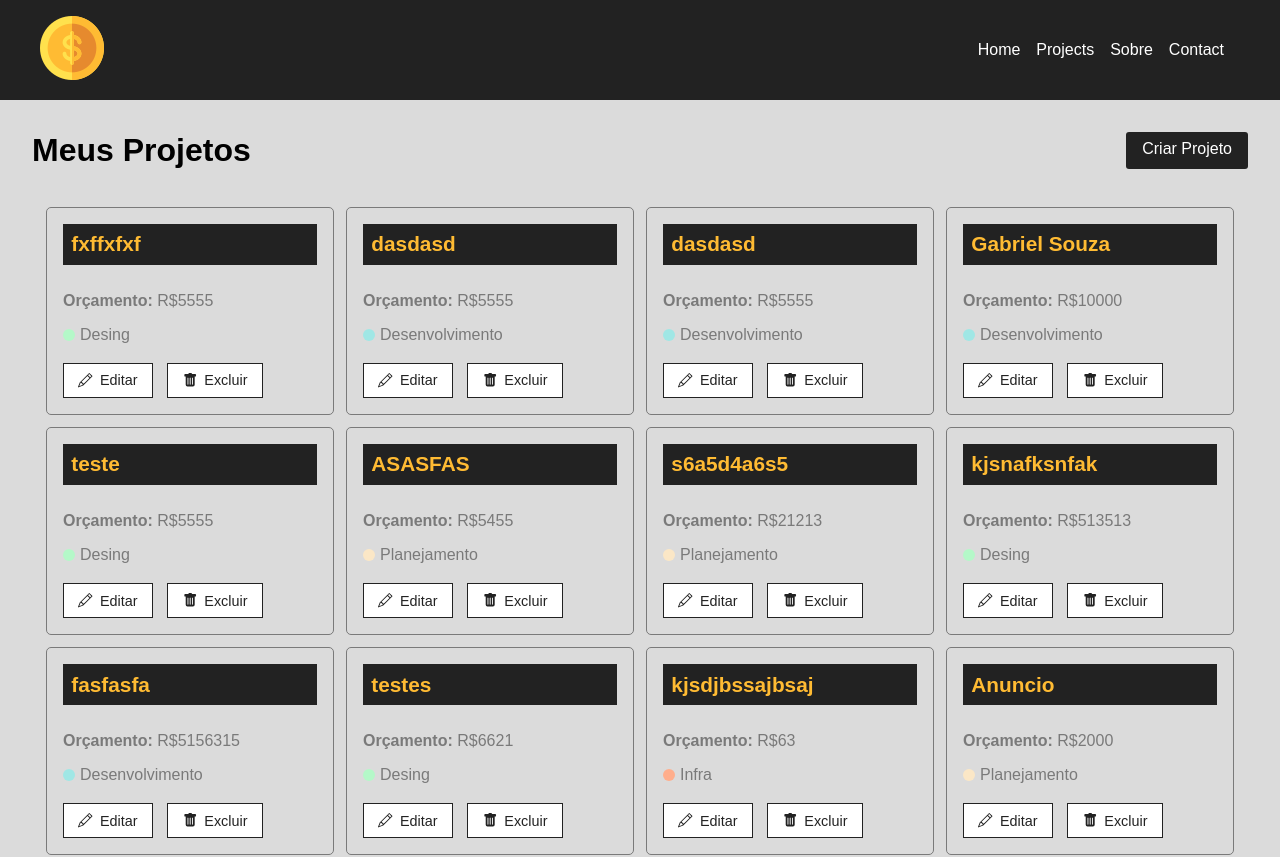
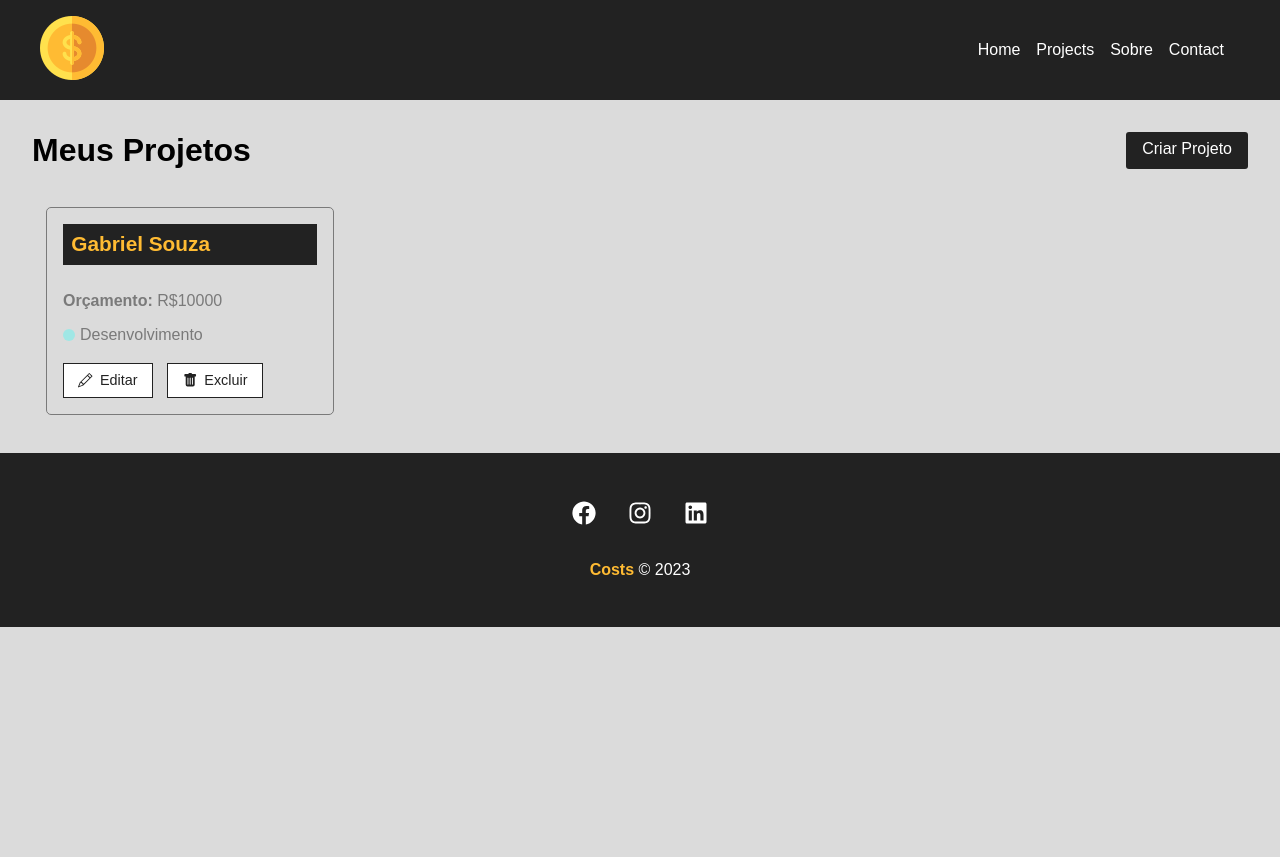
Before and after one commit to Gabr1elSouza/CostReact, a React (Create React App) app: page /projects in a window 1280 px wide. Shown: the top 857 px of the page. After the commit the page ends 800 px from the top, so only its background shows below. Built offline with nearby package versions, Linux system fonts and the light colour scheme; data requests are answered from the project's data file.

Commit message:
Delete Projects

```diff
--- a/db.json
+++ b/db.json
@@ -1,38 +1,5 @@
 {
   "projects": [
-    {
-      "name": "fxffxfxf",
-      "budget": "5555",
-      "category": {
-        "id": "3",
-        "name": "Desing"
-      },
-      "cost": 0,
-      "services": [],
-      "id": 1
-    },
-    {
-      "name": "dasdasd",
-      "budget": "5555",
-      "category": {
-        "id": "2",
-        "name": "Desenvolvimento"
-      },
-      "cost": 0,
-      "services": [],
-      "id": 2
-    },
-    {
-      "name": "dasdasd",
-      "budget": "5555",
-      "category": {
-        "id": "2",
-        "name": "Desenvolvimento"
-      },
-      "cost": 0,
-      "services": [],
-      "id": 3
-    },
     {
       "name": "Gabriel Souza",
       "budget": "10000",
@@ -43,94 +10,6 @@
       "cost": 0,
       "services": [],
       "id": 4
-    },
-    {
-      "name": "teste",
-      "budget": "5555",
-      "category": {
-        "id": "3",
-        "name": "Desing"
-      },
-      "cost": 0,
-      "services": [],
-      "id": 5
-    },
-    {
-      "name": "ASASFAS",
-      "budget": "5455",
-      "category": {
-        "id": "4",
-        "name": "Planejamento"
-      },
-      "cost": 0,
-      "services": [],
-      "id": 6
-    },
-    {
-      "name": "s6a5d4a6s5",
-      "budget": "21213",
-      "category": {
-        "id": "4",
-        "name": "Planejamento"
-      },
-      "cost": 0,
-      "services": [],
-      "id": 7
-    },
-    {
-      "name": "kjsnafksnfak",
-      "budget": "513513",
-      "category": {
-        "id": "3",
-        "name": "Desing"
-      },
-      "cost": 0,
-      "services": [],
-      "id": 8
-    },
-    {
-      "name": "fasfasfa",
-      "budget": "5156315",
-      "category": {
-        "id": "2",
-        "name": "Desenvolvimento"
-      },
-      "cost": 0,
-      "services": [],
-      "id": 9
-    },
-    {
-      "name": "testes",
-      "budget": "6621",
-      "category": {
-        "id": "3",
-        "name": "Desing"
-      },
-      "cost": 0,
-      "services": [],
-      "id": 10
-    },
-    {
-      "name": "kjsdjbssajbsaj",
-      "budget": "63",
-      "category": {
-        "id": "1",
-        "name": "Infra"
-      },
-      "cost": 0,
-      "services": [],
-      "id": 11
-    },
-    {
-      "name": "Anuncio",
-      "budget": "2000",
-      "category": {
-        "id": "4",
-        "name": "Planejamento"
-      },
-      "cost": 0,
-      "services": [],
-      "id": 12
     }
   ],
   "categories": [
--- a/src/components/Project/ProjectCard.js
+++ b/src/components/Project/ProjectCard.js
@@ -4,6 +4,11 @@
 import { BsPencil, BsFillTrashFill } from 'react-icons/bs'
 
 function ProjectCard({ id, name, budget, category, handleRemove}){
+
+    const remove = (e)=>{
+        e.preventDefault()
+        handleRemove(id)
+    }
 
     return (
         <div className={styles.project_card}>
@@ -18,7 +23,7 @@
                 <Link to='/'>
                     <BsPencil/> Editar
                 </Link>
-                <button>
+                <button onClick={remove}>
                     <BsFillTrashFill/> Excluir
                 </button>
             </div>
--- a/src/components/pages/Projects.js
+++ b/src/components/pages/Projects.js
@@ -13,6 +13,7 @@
 
     const [projects, setProjects]= useState([])
     const [removeLoading, setRemoveLoading] = useState(false)
+    const [ProjectMessage, setProjectMessage] = useState('')
 
     const location = useLocation()
     let message = ''
@@ -34,8 +35,21 @@
             setProjects(data)
             setRemoveLoading(true)
         }).catch((err)=> console.log(err))
-        },3000)
+        },300)
     },[])
+
+    function removeProject(id){
+        fetch(`http://localhost:5000/projects/${id}`,{
+          method: 'DELETE',
+          headers: {
+            'Content-Type': 'application/json'
+          }
+        }).then(resp  => resp.json())
+        .then((data)=>{
+            setProjects(projects.filter((project)=> project.id !== id))
+            setProjectMessage('Projeto Removido com sucesso')
+        }).catch((err) => console.log(err))
+    }
 
     return (
         <div className={styles.project_container}>
@@ -44,6 +58,7 @@
                 <LinkButton to="/newproject" text='Criar Projeto' ></LinkButton>
             </div>
             {message && <Message type="success" msg={message} />}
+            {ProjectMessage && <Message type="success" msg={ProjectMessage} />}
             <div className={styles.container}>
                 {projects.length > 0 &&
                 projects.map((project)=>(
@@ -53,6 +68,7 @@
                     budget={project.budget}
                     category={project.category.name}
                     key={project.id}
+                    handleRemove={removeProject}
                     />
                 ))}
 
```
